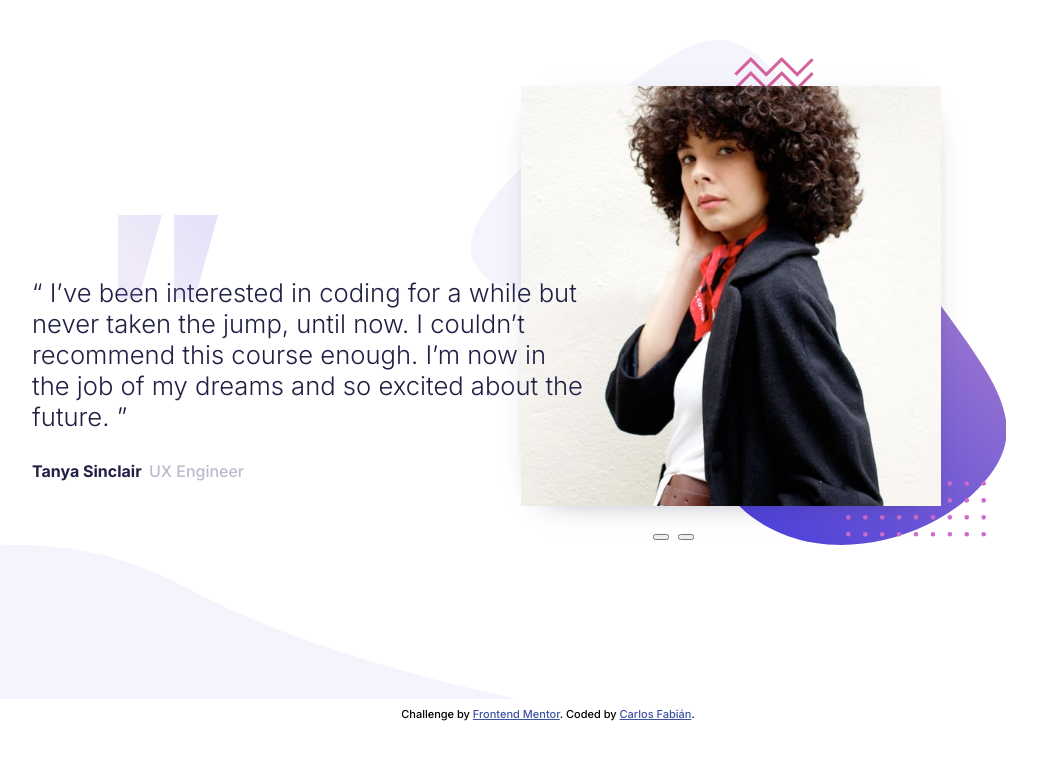
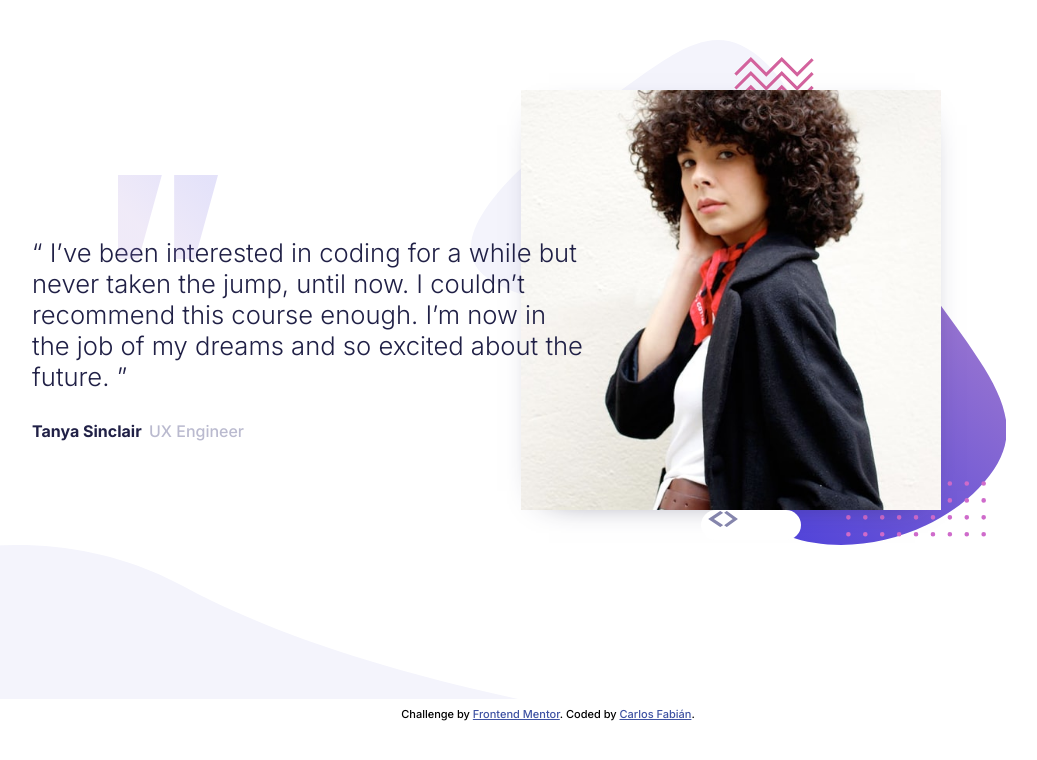
Before and after one commit to CarlosFabianG/testimonials-slider, a plain HTML site: page index.html in a window 1280 px wide. Shown: the whole page, without its empty margins (92-1129 px from the left). Drawn offline with Linux system fonts and the light colour scheme.

Commit message:
avance 85 por ciento de avance

```diff
--- a/index.html
+++ b/index.html
@@ -25,8 +25,10 @@
       <div class="slider__img">
         <img src="images/image-tanya.jpg" alt="tanya">
         <div class="button">
-          <button class="prev-button"></button>
-          <button></button>
+          <button>
+            <img src="images/icon-prev.svg">
+            <img src="images/icon-next.svg">
+          </button>
         </div>
       </div>
     </section>
--- a/styles.css
+++ b/styles.css
@@ -27,7 +27,6 @@ body {
     font-weight: 300;
     margin-top: 5.5rem;
     margin-left: 50px;
-    padding-top: 40px
 }
 .slider__text img {
     position: relative;
@@ -62,14 +61,13 @@ body {
     margin-left: 39vw;
 }
 .slider__img img {
-
     width: 420px;
     height: 420px;
     margin-top: 70px;
     box-shadow: 1px 8px 35px -27px hsl(240, 38%, 20%);
 }
 .button {
-    width:30%;
+    width:60px;
 }
 .curve {
     background-image: url('images/pattern-curve.svg');
@@ -78,5 +76,21 @@ body {
 .slider__container-2 {
     display: none;
 }
+button {
+    width:100px;
+    height: 30px;
+}
+.button button {
+    background-color: white;
+    display: flex;
+    margin: 0;
+    border-radius: 15px;
+    border: 0px;
+}
+.button img {
+    width: 1rem;
+    height: 1rem;
+    margin-top: 0px;
+}
 .attribution { font-size: 11px; text-align: center; }
 .attribution a { color: hsl(228, 45%, 44%); }
```
